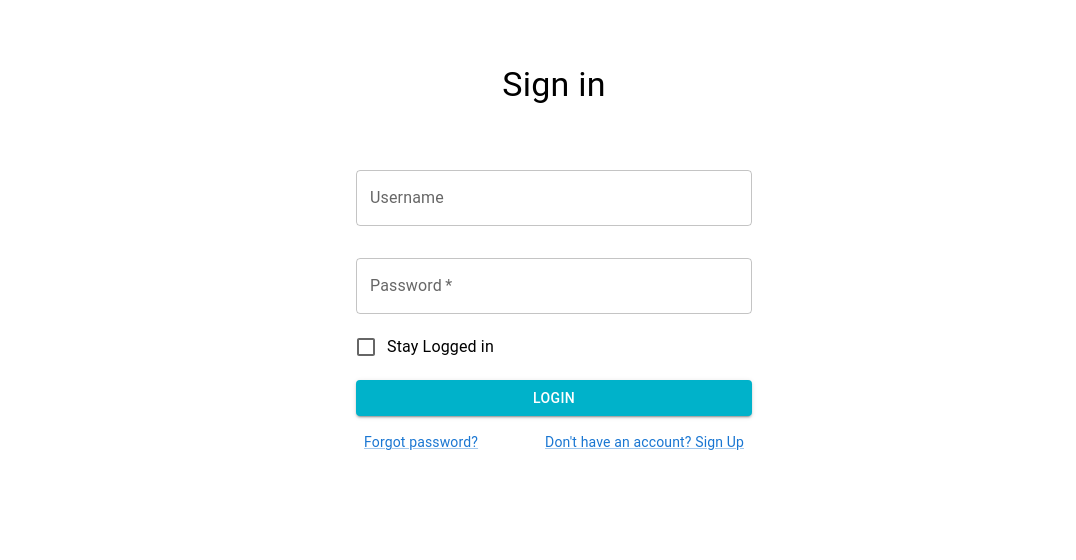
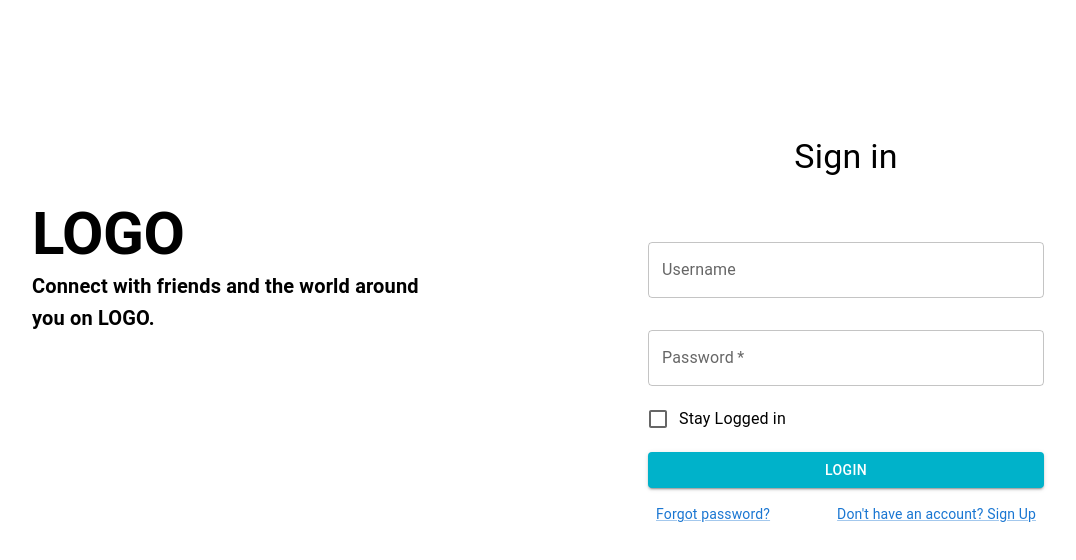
Before and after one commit to larbiamine/socialMediaFrontend, a React (Vite) app: page / in a window 1280 px wide. Shown: the top 560 px of the page, without its empty margins (86-1162 px from the left). Built offline with nearby package versions, Linux system fonts and the light colour scheme; what javascript-time-ago would draw is missing.

Commit message:
merged welcome with login page #42

```diff
--- a/src/App.tsx
+++ b/src/App.tsx
@@ -5,6 +5,7 @@ import { ThemeProvider } from "@mui/material/styles";
 import { myTheme } from "./theme";
 import Navbar from "./components/Navbar";
 import Profile from "./pages/Profile";
+import Welcome from "./components/login/Welcome";
 import Register from "./pages/Register";
 //react Query
 import { ReactQueryDevtools } from "@tanstack/react-query-devtools";
--- /dev/null
+++ b/src/components/login/Welcome.tsx
@@ -0,0 +1,16 @@
+import Typography from "@mui/material/Typography";
+
+function Welcome() {
+	return (
+		<div>
+			<Typography fontWeight="bold" variant="h2" color="myDanger">
+				LOGO
+			</Typography>
+			<Typography fontWeight="bold" variant="h6" color="initial">
+				Connect with friends and the world around you on LOGO.
+			</Typography>
+		</div>
+	);
+}
+
+export default Welcome;
--- a/src/pages/Login.tsx
+++ b/src/pages/Login.tsx
@@ -13,6 +13,7 @@ import { login } from "../authApi";
 
 import { useDispatch, useSelector } from "react-redux";
 import { IRootState } from "../redux/store";
+import Welcome from "../components/login/Welcome";
 
 function Login() {
 	const [passwordError, setPasswordError] = useState(false);
@@ -43,13 +44,28 @@ function Login() {
 		}
 	};
 	return (
+		//
+		<Grid container spacing={-4}>
+			<Grid
+				style={{
+					display: "flex",
+					alignItems: "center",
+				}}
+				item
+				xs={6}
+			>
+				<Container maxWidth="xs">
+					<Welcome />
+				</Container>
+			</Grid>
+			<Grid item xs={6}>
 				<Container maxWidth="xs">
 					<Box
 						sx={{
 							display: "flex",
 							flexDirection: "column",
 							alignItems: "center",
-					mt: 8,
+							mt: 16,
 						}}
 					>
 						<Typography sx={{ mb: 5 }} component="h1" variant="h4">
@@ -133,6 +149,8 @@ function Login() {
 						</Box>
 					</Box>
 				</Container>
+			</Grid>
+		</Grid>
 	);
 }
 
```
Lines whose indentation alone changed are shown as unchanged.
